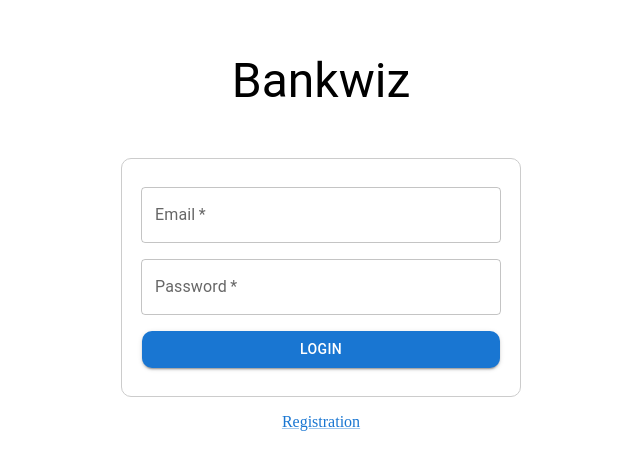
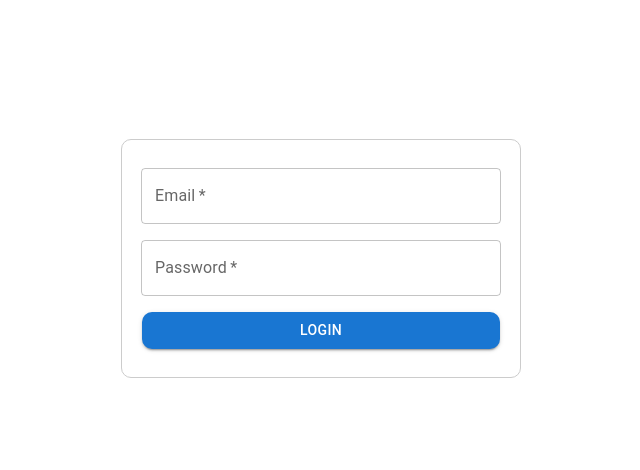
Before and after one commit to jbwittner/bankwiz_front, a Next.js app: page / in a window 1280 px wide. Shown: the part 146-616 px from the top of the page, without its empty margins (319-959 px from the left). Built offline with nearby package versions, Linux system fonts and the light colour scheme; what @jbwittner/bankwiz_openapi-client would draw is missing.

Commit message:
Testing in progress ;)

```diff
--- a/src/pages/index.tsx
+++ b/src/pages/index.tsx
@@ -4,6 +4,7 @@ import { TextField, Button, Box, Link, Typography } from '@mui/material';
 import Head from 'next/head';
 import { useRouter } from 'next/router';
 import { useLoginUser } from '@/hook/AuthHook';
+import { PageForm } from '@/components/PageForm';
 
 interface LoginFormData {
   email: string;
@@ -30,45 +31,8 @@ const RegistrationPage = () => {
 
   return (
     <>
-      <Head>
-        <title>Bankwizz Login</title>
-      </Head>
-      <main>
-        <Box
-          sx={{
-            height: '95vh',
-            display: 'flex',
-            flexDirection: 'column',
-            alignItems: 'center',
-            justifyContent: 'center',
-          }}
-        >
-          <Typography variant="h3" component="h1" gutterBottom>
-            Bankwiz
-          </Typography>
-          <Box sx={{ width: '400px', height: 'auto', mt: 4 }}>
-            <form onSubmit={handleSubmit(onSubmit)}>
-              <Box
-                sx={{
-                  '& .MuiTextField-root': {
-                    m: 1,
-                    width: '45ch',
-                    borderRadius: '10px',
-                  },
-                  '& .MuiButton-root': {
-                    m: 1,
-                    width: '45ch',
-                    borderRadius: '10px',
-                  },
-                  display: 'flex',
-                  flexDirection: 'column',
-                  alignItems: 'center',
-                  border: '1px solid #ccc',
-                  borderRadius: '10px',
-                  padding: '20px',
-                }}
-              >
-                <TextField
+    <PageForm>
+    <TextField
                   required
                   id="email"
                   label="Email"
@@ -93,14 +57,8 @@ const RegistrationPage = () => {
                 <Button type="submit" variant="contained">
                   Login
                 </Button>
-              </Box>
-            </form>
-          </Box>
-          <Box mt={2}>
-            <Link href="/registration">Registration</Link>
-          </Box>
-        </Box>
-      </main>
+
+    </PageForm>
     </>
   );
 };
```
